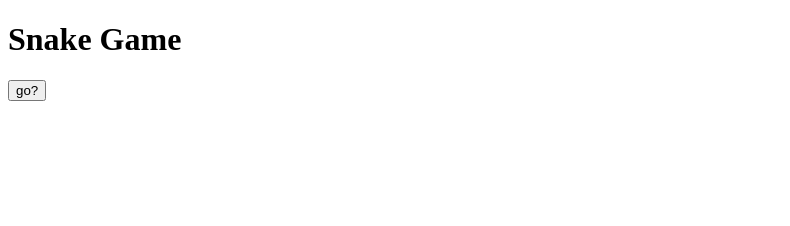
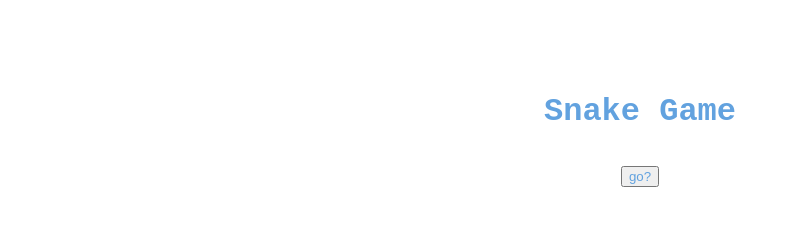
Before and after one commit to mermaidlouie/javascript-slytherin-game, a plain HTML site: page index.html in a window 1280 px wide. Shown: the whole page, without its empty margins (0-790 px from the left). Drawn offline with Linux system fonts and the light colour scheme.

Commit message:
estilização básica

```diff
--- a/style.css
+++ b/style.css
@@ -1,3 +1,19 @@
-* body {
-    margin-top: 0;
+body {
+    height: 95vh;
+    width: 95;
+    display: flex;
+    justify-content: center;
+    align-items: center;
+    flex-direction: column;
 }
+
+h1 {
+    font-family: 'Courier New', Courier, monospace;
+    color: #62a2df;
+}
+
+.go button{
+    color: #62a2df;
+    margin-top: 15px;
+    margin-bottom: 5px;
+}
```
